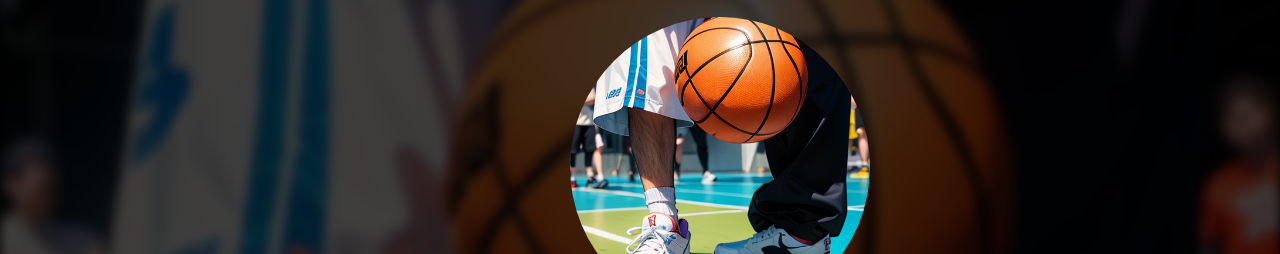
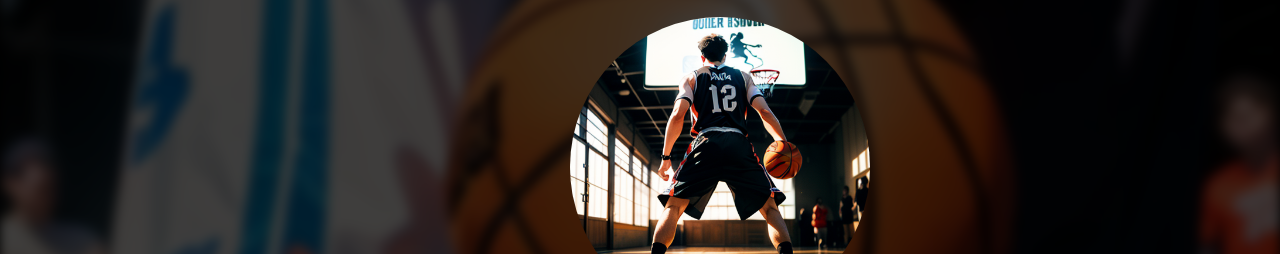
Before and after one commit to shockingGot/shockingGot.github.io, a plain HTML site: page music/I_am_Back.htm in a window 1280 px wide. Shown: the part 63-317 px from the top of the page. Drawn offline with Linux system fonts and the light colour scheme.

Commit message:
Update I_am_Back.htm

```diff
--- a/music/I_am_Back.htm
+++ b/music/I_am_Back.htm
@@ -83,7 +83,7 @@
 
 
     <div style="position:absolute;z-index:1;right:10px;top:80px;">
-        <img src="球场电单车长版.png" class="circle-image">
+        <img src="球场电单车长版2.png" class="circle-image">
     </div>
 
     <div style="position:absolute;z-index:20;width:100%;height:100%;display: flex;justify-content:center;align-items: center;border:0px solid red;opacity:0.45;font-weight:bold;color:white;font-size:60px;cursor:pointer;" onclick="this.style.display='none'">
```
